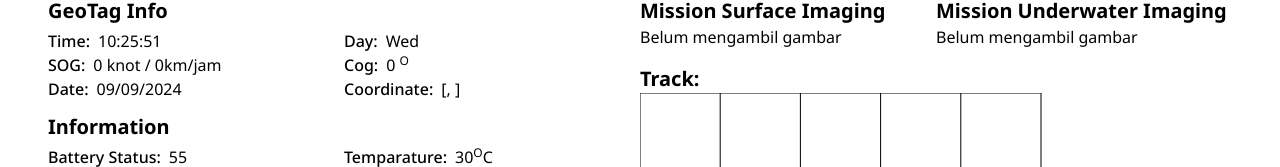
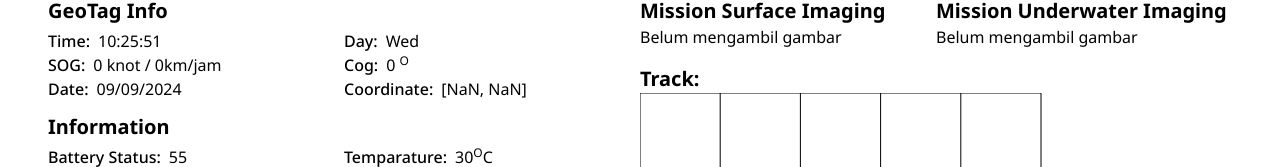
Before and after one commit to DaoistXuandu/makara-pleco-next, a Next.js app: page / in a window 1280 px wide. Shown: the part 138-305 px from the top of the page. Built offline with nearby package versions, Linux system fonts and the light colour scheme; no server answers.

Commit message:
feat: fix gcs position

```diff
--- a/src/app/page.tsx
+++ b/src/app/page.tsx
@@ -32,7 +32,7 @@ export default function Home() {
       <Title />
       <div className='flex flex-row'>
         <div className='flex flex-col w-1/2 space-y-3'>
-          <GeoTag cog={cog} sog={sog} lon={lon} lat={lat} />
+          <GeoTag cog={cog} sog={sog} lon={parseFloat(lon)} lat={parseFloat(lat)} />
           <GenInfo battery={55} temprature={30} />
           <PositionLog status={mission} />
         </div>
@@ -48,8 +48,8 @@ export default function Home() {
 
           <Position
             track={track}
-            lon={lon}
-            lat={lat}
+            lon={parseFloat(lon)}
+            lat={parseFloat(lat)}
             initial_lat={initLat}
             initial_lon={initLon}
             prev_lon={prevLon}
```
